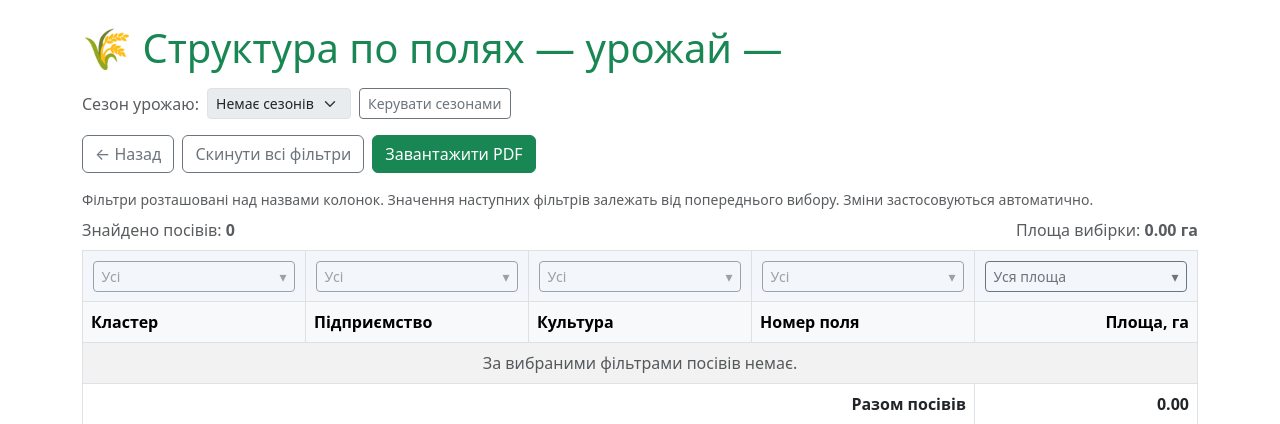
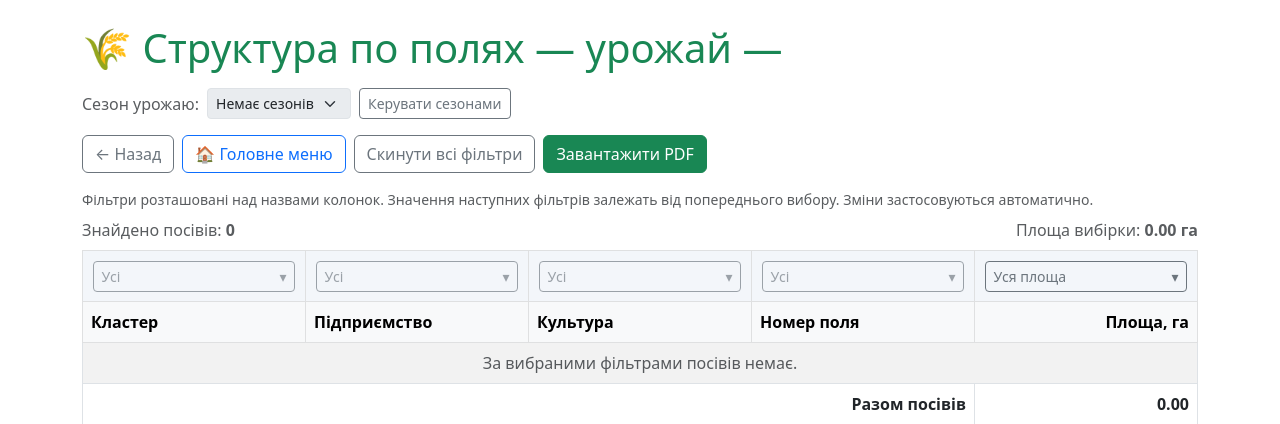
Before and after one commit to maksymvasylyna/agro_erp, a Flask app: page /structure/fields in a window 1280 px wide. Shown: the top 424 px of the page. Run offline with Flask 3, Linux system fonts and the light colour scheme; some libraries are stand-ins or nearby versions.

Commit message:
ui(fields): add direct return to AgroERP main menu

```diff
--- a/modules/structure/fields_structure/templates/fields_structure/index.html
+++ b/modules/structure/fields_structure/templates/fields_structure/index.html
@@ -29,6 +29,7 @@
 <div class="d-flex flex-wrap align-items-center justify-content-between gap-2 mb-3">
   <div class="d-flex flex-wrap align-items-center gap-2">
     <a href="{{ url_for('structure.index') }}" class="btn btn-outline-secondary">← Назад</a>
+    <a href="{{ url_for('index') }}" class="btn btn-outline-primary" id="back-to-main-menu">🏠 Головне меню</a>
     <button type="button" class="btn btn-outline-secondary" id="reset-all-filters">
       Скинути всі фільтри
     </button>
```
